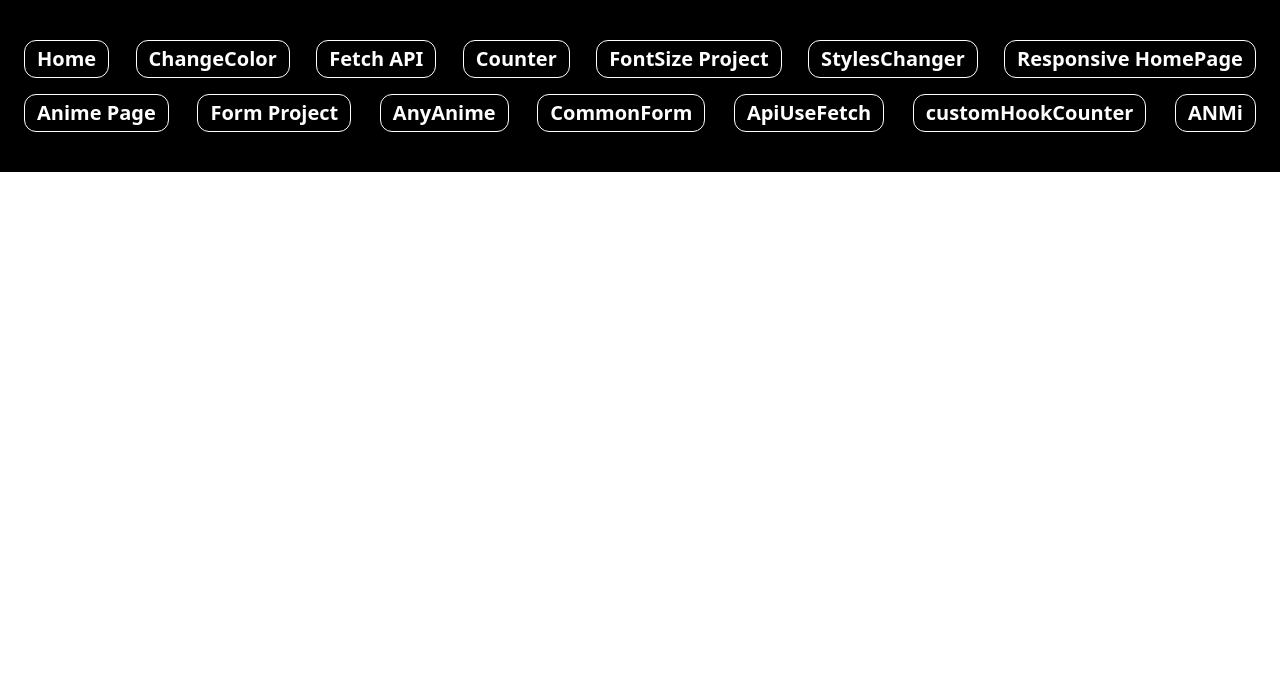
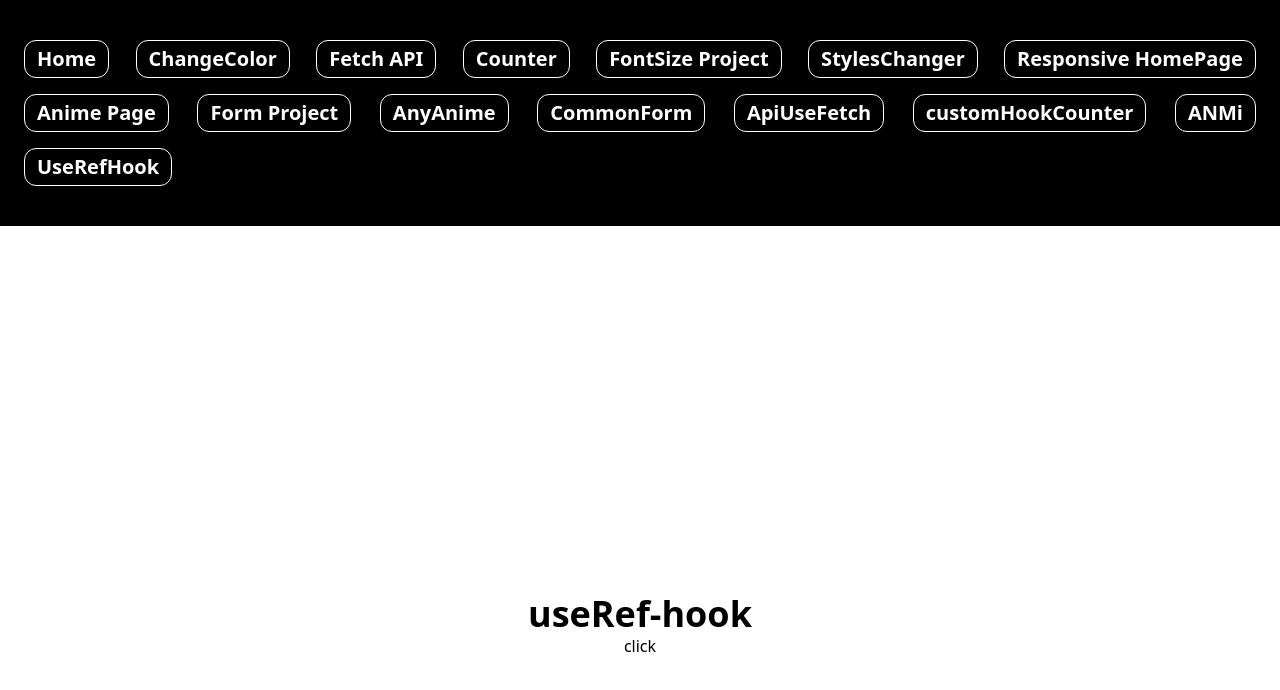
Before and after one commit to RushikeshPatil1502/React-Practice, a React (Vite) app: page /React-Practice/use-ref in a window 1280 px wide. Shown: the top 690 px of the page. Built offline with nearby package versions, Linux system fonts and the light colour scheme.

Commit message:
React: UseRef Hook

```diff
--- a/src/App.jsx
+++ b/src/App.jsx
@@ -18,6 +18,7 @@ import ANMiTopAnimeList from "./pages/top-anime-list"
 import Layout from "./Components/14-ANMiNavbar/Layout"
 import ANMiDetails from "./pages/anime-details"
 import SearchedAnime from "./pages/searched-anime"
+import UseRefHook from "./Components/15-UseRef/useRef-hook"
 
 function App() {
 
@@ -39,6 +40,7 @@ function App() {
             <Link className="px-3 py-1 border rounded-xl" to={'/api-use-fetch'}>ApiUseFetch</Link>
             <Link className="px-3 py-1 border rounded-xl" to={'/custom-hook-counter'}>customHookCounter</Link>
             <Link className="px-3 py-1 border rounded-xl" to={'/ANMi/ANMi-home-page'}>ANMi</Link>
+            <Link className="px-3 py-1 border rounded-xl" to={'/use-ref'}>UseRefHook</Link>
         </div>
 
 
@@ -71,6 +73,8 @@ function App() {
              <Route path="ANMi-home-page/anime-details/:id" element={<ANMiDetails />} />
              <Route path="searched-anime/:name" element={<SearchedAnime />} />
           </Route>
+
+          <Route path="/use-ref" element={<UseRefHook />} />
         </Routes>
      </div>
     </>
--- /dev/null
+++ b/src/Components/15-UseRef/useRef-hook.jsx
@@ -0,0 +1,22 @@
+import { useRef } from "react"
+
+function UseRefHook() {
+    const divElRef = useRef()
+
+
+
+    function handleClick(){
+        const getDivElRef = divElRef.current
+        getDivElRef.style.color = "Red"
+    }
+
+
+  return (
+    <div className="h-screen flex flex-col justify-center items-center w-full">
+        <div className="text-4xl font-bold" ref={divElRef}>useRef-hook</div>
+        <button onClick={handleClick}>click</button>
+    </div>
+  )
+}
+
+export default UseRefHook
```
